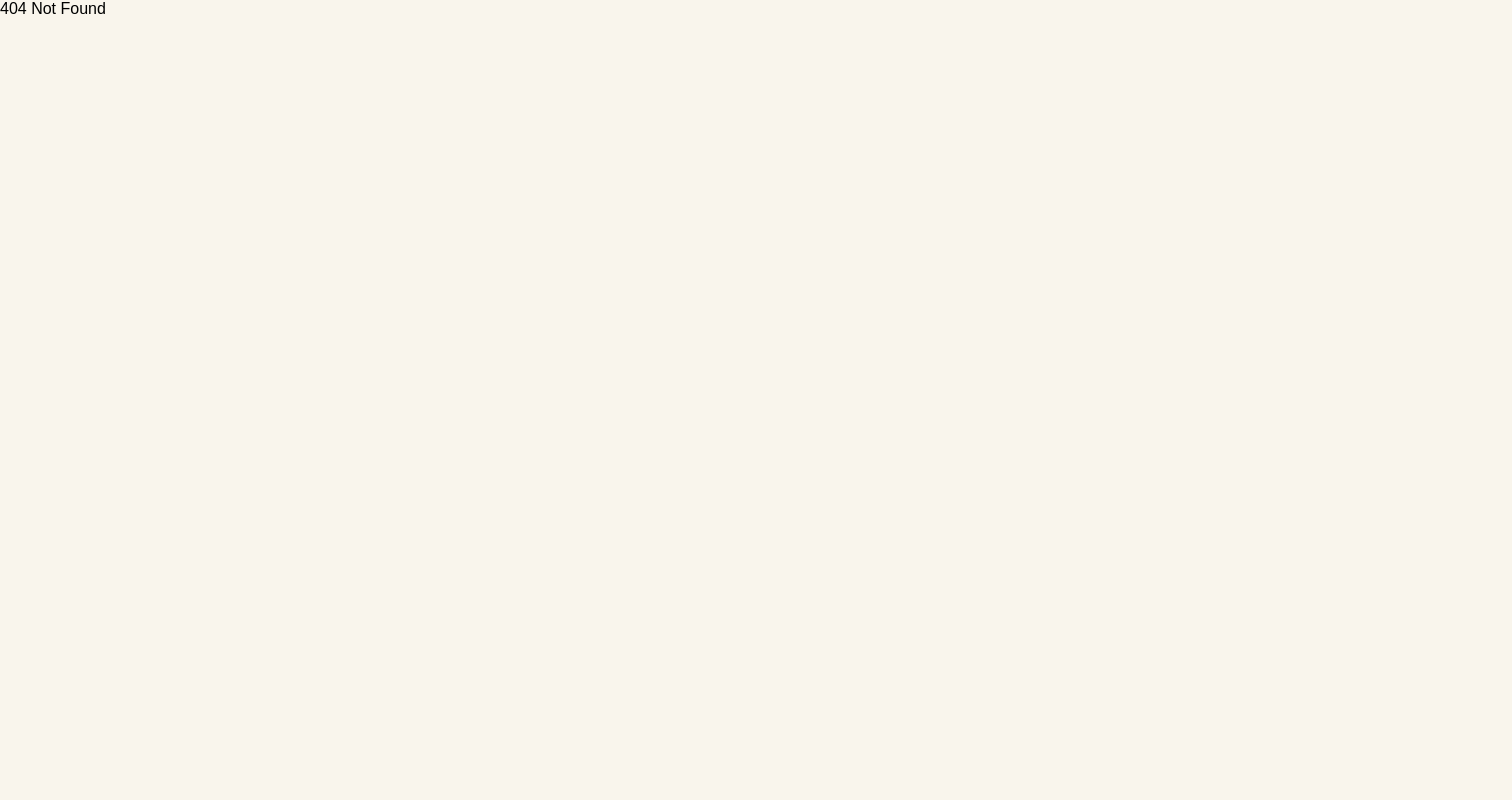
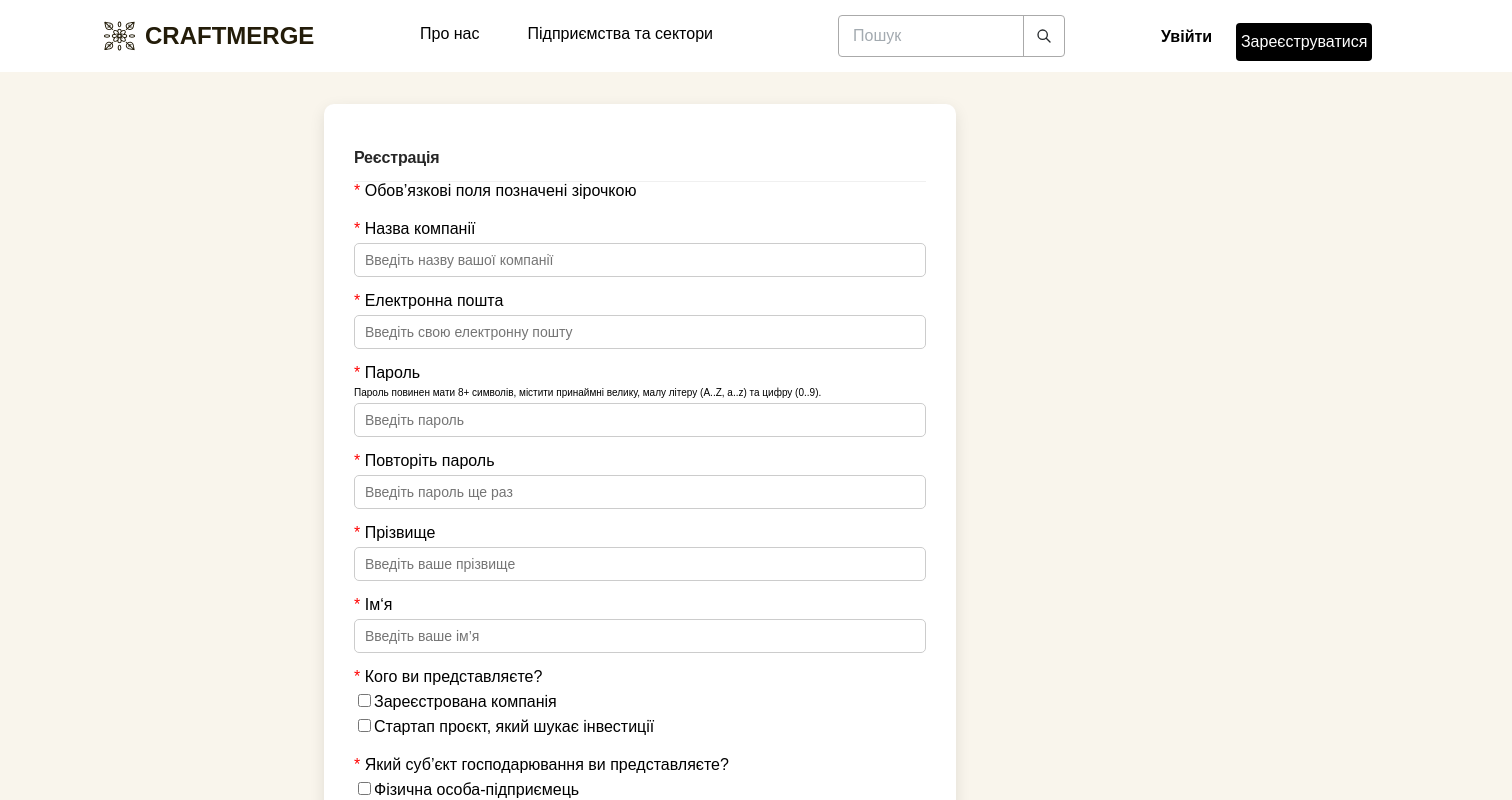
Before and after one commit to Project-Stage-Academy/UA-4252-Python-FS, a React app in the folder frontend/: page /register-startup in a window 1280 px wide. Before the commit this address had no page. Shown: the top 800 px of the page, 1512 px wide, since content can reach past the window. Built offline with nearby package versions, Linux system fonts and the light colour scheme; the HTML template or start-up script is replaced by a standard one.

Commit message:
Refactor RegisterStartup page and update route path

```diff
--- a/frontend/src/pages/RegisterStartup.tsx
+++ b/frontend/src/pages/RegisterStartup.tsx
@@ -16,6 +16,7 @@ type FormState = {
   startup: boolean;
   entrepreneur: boolean;
   legal: boolean;
+  logoFile?: File | null
 };
 
 type ErrorState = Record<string, string>;
@@ -38,13 +39,19 @@ export default function RegisterStartup() {
   const [status, setStatus] = useState<"idle" | "loading" | "success" | "error">("idle");
 
   const handleChange = (e: ChangeEvent<HTMLInputElement | HTMLTextAreaElement>) => {
-    const { name, value, type, checked, files } = e.target as HTMLInputElement;
+    const target = e.target as HTMLInputElement | HTMLTextAreaElement;
+    const { name, value, type } = target;
+
     if (type === "checkbox") {
-      setForm({ ...form, [name]: checked });
-    } else if (type === "file" && files) {
-      setForm({ ...form, [name]: files[0] });
+      const { checked } = target as HTMLInputElement;
+      setForm(prev => ({ ...prev, [name]: checked }));
+    } else if (type === "file") {
+      const { files } = target as HTMLInputElement;
+      if (files && files[0]) {
+        setForm(prev => ({ ...prev, logoFile: files[0] }));
+      }
     } else {
-      setForm({ ...form, [name]: value });
+      setForm(prev => ({ ...prev, [name]: value }));
     }
   };
 
@@ -57,9 +64,9 @@ export default function RegisterStartup() {
     if (form.confirmPassword !== form.password)
       newErrors.confirmPassword = "Не ввели пароль ще раз";
     if (!form.company) newErrors.company = "Не ввели назву компанії";
-    if (!form.name) newErrors.name = "Не ввели прізвище";
-    if (!form.surname) newErrors.surname = "Не ввели ім’я";
-    if (!form.registercompany && !form.startup) newErrors.startup = "Виберіть кого ви представляєте";
+    if (!form.name) newErrors.name = "Не ввели ім’я";
+    if (!form.surname) newErrors.surname = "Не ввели прізвище";
+    if (!form.registercompany && !form.startup) newErrors.represent = "Виберіть кого ви представляєте";
     if (!form.entrepreneur && !form.legal) newErrors.person = "Виберіть який суб’єкт господарювання ви представляєте";
     setErrors(newErrors);
     return Object.keys(newErrors).length === 0;
@@ -80,20 +87,49 @@ export default function RegisterStartup() {
   if (status === "success") {
     return (
       <div className="page">
-        <header className="header">
-          <div className="logo">MyCompany</div>
-          <nav>
-            <a href="#">О нас</a>
-            <a href="#">Предприятия</a>
-          </nav>
-            <div className="search-container">
-              <input type="text" placeholder="Поиск..."/>
-              <a href="#"><span className="search-icon">🔍</span></a>
+        <header className="navigation">
+          <div className="nav-container">
+            <div className="nav-logo">
+              <div className="logo-icon">
+                <img src={craftmergelogoblack} alt="CraftMerge logo"/>
+              </div>
+              <span className="logo-text">CraftMerge</span>
             </div>
-          <nav>
-            <a href="#">Войти</a>
-            <a href="#">Регистрация</a>
-          </nav>
+
+            <nav className="nav-menu">
+              <div className="menu-item">
+                <span>Про нас</span>
+                <div className="underline"></div>
+              </div>
+              <div className="menu-item">
+                <span>Підприємства та сектори</span>
+                <div className="underline"></div>
+              </div>
+            </nav>
+
+            <div className="search-box">
+              <div className="wrapper">
+                <input className="search-input" type="text" placeholder="Пошук"/>
+              </div>
+              <div className="search-icon">
+                <svg width="16" height="16" viewBox="0 0 24 24" fill="none">
+                  <path
+                      d="M21 21L15 15M17 10C17 13.866 13.866 17 10 17C6.134 17 3 13.866 3 10C3 6.134 6.134 3 10 3C13.866 3 17 6.134 17 10Z"
+                      stroke="#25292C" strokeWidth={2} strokeLinecap="round"/>
+                </svg>
+              </div>
+            </div>
+
+            <div className="nav-actions">
+              <div className="login">
+                <span>Увійти</span>
+                <div className="underline"></div>
+              </div>
+              <button className="register-btn">
+                <span>Зареєструватися</span>
+              </button>
+            </div>
+          </div>
         </header>
 
         <div className="container">
@@ -138,7 +174,7 @@ export default function RegisterStartup() {
                 <svg width="16" height="16" viewBox="0 0 24 24" fill="none">
                   <path
                       d="M21 21L15 15M17 10C17 13.866 13.866 17 10 17C6.134 17 3 13.866 3 10C3 6.134 6.134 3 10 3C13.866 3 17 6.134 17 10Z"
-                      stroke="#25292C" stroke-width="2" stroke-linecap="round"/>
+                      stroke="#25292C" strokeWidth={2} strokeLinecap="round"/>
                 </svg>
               </div>
             </div>
@@ -222,7 +258,7 @@ export default function RegisterStartup() {
                   проєкт,
                   який шукає інвестиції</label>
               </div>
-              {errors.startup && <p className="error-text">{errors.startup}</p>}
+              {errors.represent && <p className="error-text">{errors.represent}</p>}
 
               <div className="field">
                 <label><span style={{color: "red"}}>*</span> Який суб’єкт господарювання ви представляєте?</label>
--- a/frontend/src/routes.tsx
+++ b/frontend/src/routes.tsx
@@ -10,7 +10,7 @@ export const routes = [
   { path: "/", element: <Home /> },
   { path: "/login", element: <Login /> },
   { path: "/register", element: <Register /> },
-  { path: "/registerstartup", element: <RegisterStartup /> },
+  { path: "/register-startup", element: <RegisterStartup /> },
   { path: "/startups/:id", element: <StartupView /> },
   { path: "/dashboard", element: <InvestorDashboard /> },
   { path: "/messages", element: <Inbox /> },
```
